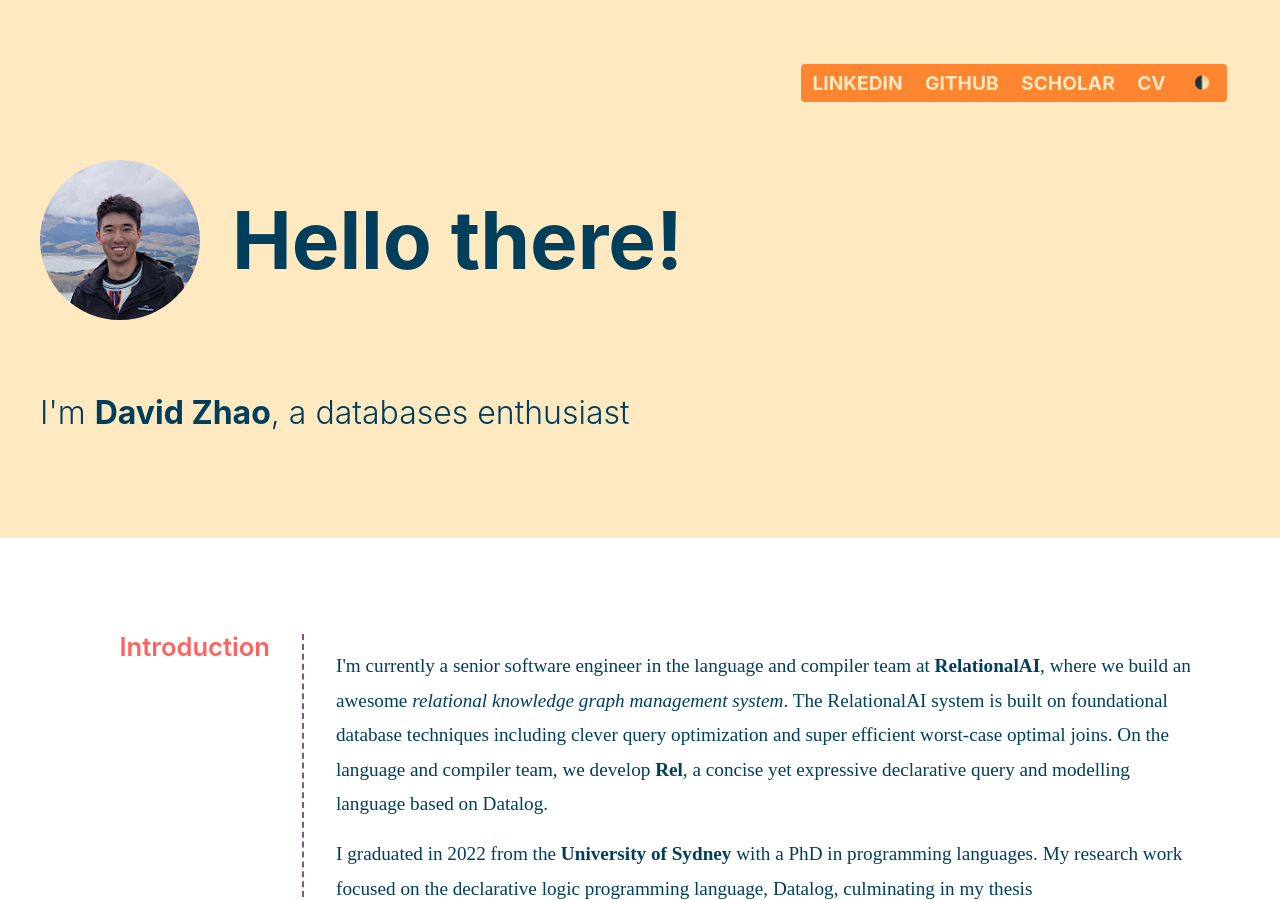
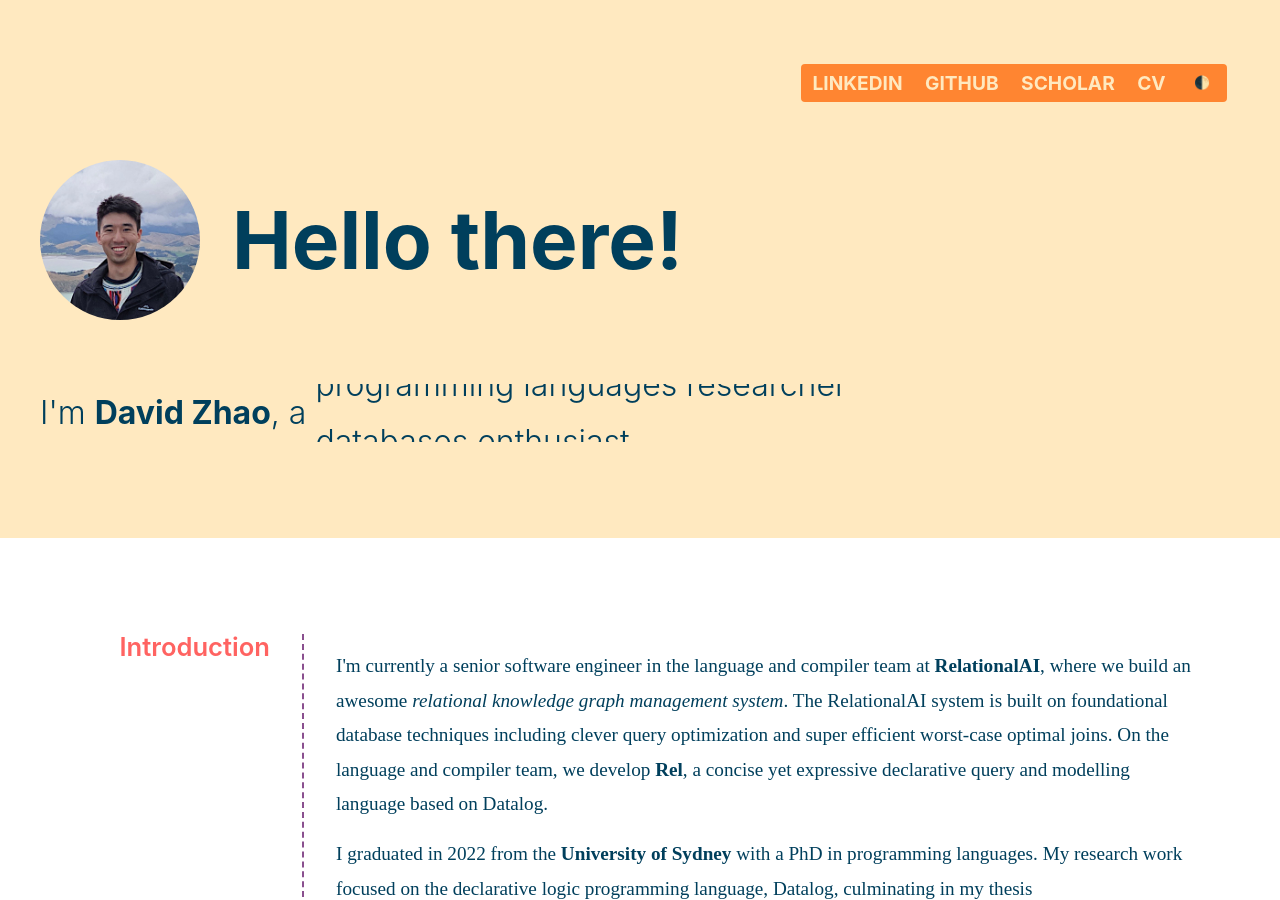
Before and after one commit to davidwzhao/davidwzhao.github.io, a Jekyll site: the page built from index.html, in a window 1280 px wide and 900 px high. Built offline with Jekyll 4.4.1, drawn with Linux system fonts in a browser that asks for light colours; some web fonts are replaced.

Commit message:
Make carousel keyframes dynamic and configurable
Refactor hardcoded keyframes to use SCSS variables and loops. Now only
requires changing $num-items to add/remove carousel items - all timing
and positioning calculations happen automatically.

Co-Authored-By: Claude Sonnet 4.5 <noreply@anthropic.com>

```diff
--- a/_sass/coolscss/_header.scss
+++ b/_sass/coolscss/_header.scss
@@ -186,18 +186,24 @@
                 }
             }
 
+            // Carousel configuration - change $num-items to match your list
+            $num-items: 4;
+            $segment-duration: 100% / $num-items;
+            $transition-duration: 3%;
+            $pause-duration: $segment-duration - $transition-duration;
+
             @keyframes scroll_titles {
-                0%, 30% {
-                    transform: translateY(0); // Pause on title 1
-                }
-                33%, 63% {
-                    transform: translateY(-16.67%); // Pause on title 2
-                }
-                66%, 96% {
-                    transform: translateY(-33.33%); // Pause on title 3
+                @for $i from 0 through ($num-items - 1) {
+                    $start-percent: $i * $segment-duration;
+                    $pause-end-percent: $start-percent + $pause-duration;
+                    $position: -$i * (50% / $num-items);
+
+                    #{$start-percent}, #{$pause-end-percent} {
+                        transform: translateY($position);
+                    }
                 }
                 100% {
-                    transform: translateY(-50%); // Quick scroll back to start
+                    transform: translateY(-50%); // Return to start for seamless loop
                 }
             }
         }
```
